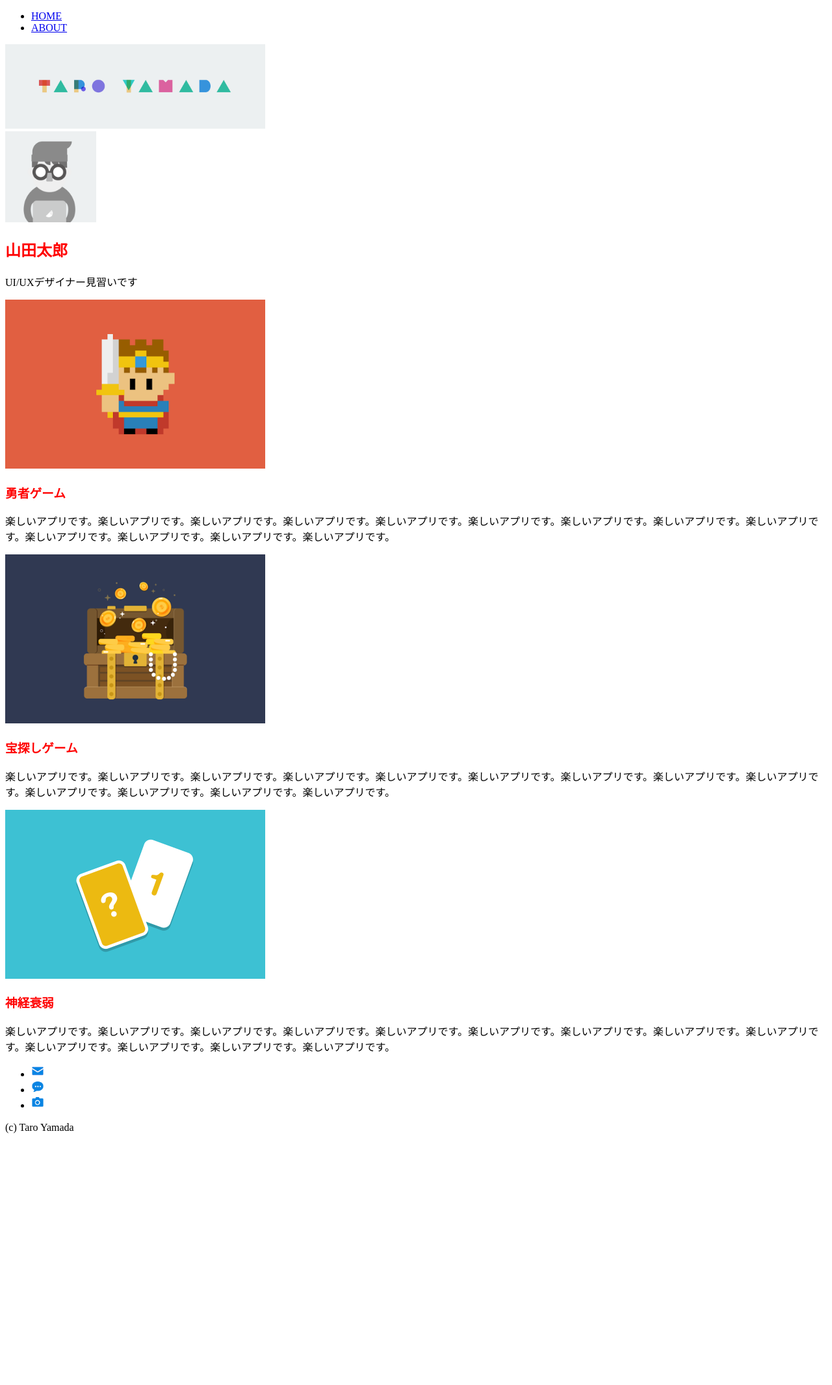
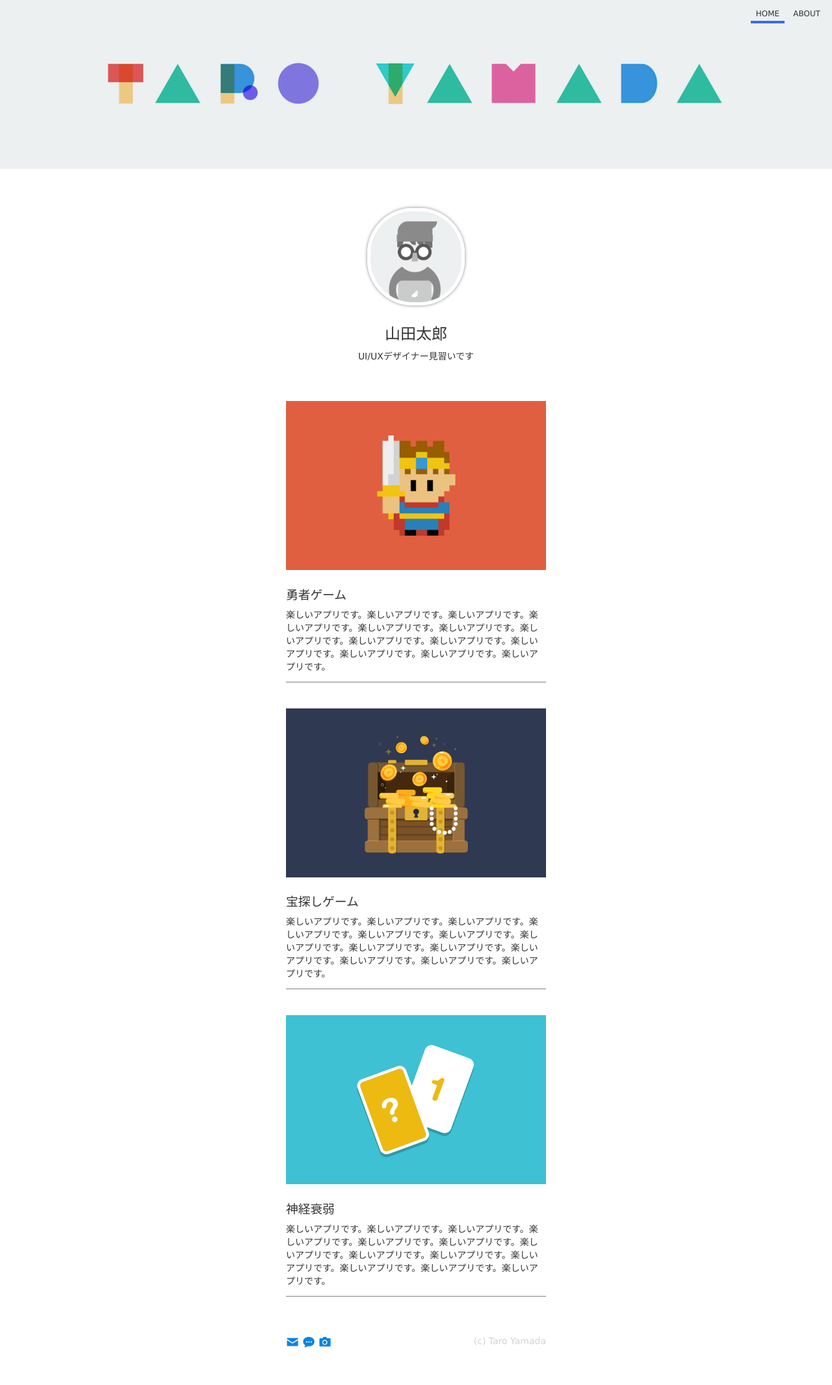
Before and after one commit to tkonno3169/test, a PHP site: page / in a window 1280 px wide. Shown: the whole page at 65% size. Before the commit the page ends 1744 px from the top, so only its background shows below. Run offline with PHP 8.4, Linux system fonts and the light colour scheme.

Commit message:
complete css

```diff
--- a/MyPortfolio/css/styles.css
+++ b/MyPortfolio/css/styles.css
@@ -1,3 +1,118 @@
-h1 {
-    color: red;
+body {
+    color: #333;
+    font-family: Verdana, sans-serif;
+    margin: 0;
   }
+
+  header {
+    text-align: right;
+    padding: 10px;
+    background-image: url(../img/header.png);
+    height: 240px;
+    background-size: cover;
+    background-position: 50% 50%;
+    margin-bottom: 60px;
+}
+
+  header ul {
+    margin: 0;
+    list-style-type: none;
+    padding-left: 0;
+  }
+
+  header li {
+    display: inline-block;
+    /* padding-top: 4px;
+    padding-bottom: 4px;
+    padding-left: 8px;
+    padding-right: 8px; */
+    padding: 4px 8px;
+    font-size: 12px;
+  }
+
+  header li > a {
+      text-decoration: none;
+      color: inherit;
+  }
+
+  header li > a:hover{
+      color: royalblue;
+  }
+
+  .current{
+      border-bottom: 4px solid royalblue;
+  }
+
+  section{
+      text-align: center;
+  }
+
+  section h1{
+      font-weight: normal;
+      margin-bottom: 8px;
+  }
+
+  section p{
+      margin-top: 0;
+      font-size: 14px;
+  }
+
+  .icon{
+      border-radius: 70px;
+      border: 5px solid white;
+      box-shadow: 0 0 5px gray;
+  }
+
+  .works{
+      width: 400px;
+      margin: 60px auto;
+  }
+
+  .works > section{
+      margin-bottom: 40px;
+      border-bottom: 1px solid gray;
+  }
+
+  .works h1,.works p{
+      text-align: left;
+  }
+
+  footer{
+      width: 400px;
+      margin: 0 auto 60px;
+  }
+
+
+  footer ul {
+    margin: 0;
+    list-style-type: none;
+    padding-left: 0;
+    float: left;
+  }
+
+  footer li {
+    display: inline-block;
+    /* padding-top: 4px;
+    padding-bottom: 4px;
+    padding-left: 8px;
+    padding-right: 8px; */
+  }
+
+  footer li > a:hover{
+      opacity: 0.6;
+  }
+
+  footer p {
+      color: lightgray;
+      font-size: 14px;
+      text-align: right;
+  }
+
+  .about{
+      width: 400px;
+      margin:0 auto 60 px;
+  }
+
+  .about p {
+    text-align: left;
+  }
--- a/MyPortfolio/index.html
+++ b/MyPortfolio/index.html
@@ -5,18 +5,13 @@
   <title>太郎のポートフォリオサイト</title>
   <link rel="icon" href="favicon.ico">
   <meta name="description" content="太郎のポートフォリオサイトです。">
-  <!-- <style>
-    h1 {
-      color: red;
-    }
-  </style> -->
   <link rel="stylesheet" href="css/styles.css">
 </head>
 <body>
   <header>
     <nav>
       <ul>
-        <li>
+        <li class="current">
           <a href="index.html">
             HOME
           </a>
@@ -28,13 +23,14 @@
         </li>
       </ul>
     </nav>
-    <img src="img/header.png" width="400" height="130" alt="ヘッダー画像">
   </header>
 
   <section>
-    <img src="img/taro.png" width="140" height="140" alt="太郎のアイコン">
+    <img src="img/taro.png" width="140" height="140" alt="太郎のアイコン" class="icon">
     <h1>山田太郎</h1>
     <p>UI/UXデザイナー見習いです</p>
+
+    <div class="works">
 
         <section>
             <img src="img/work1.png" width="400" height="260" alt="勇者ゲーム">
@@ -75,5 +71,7 @@
           </ul>
           <p>(c) Taro Yamada</p>
         </footer>
+
+    </div>
 </body>
 </html>
```
Also changed, not shown: MyPortfolio/about.html (+4 -4 lines). Lines whose indentation alone changed are shown as unchanged.
